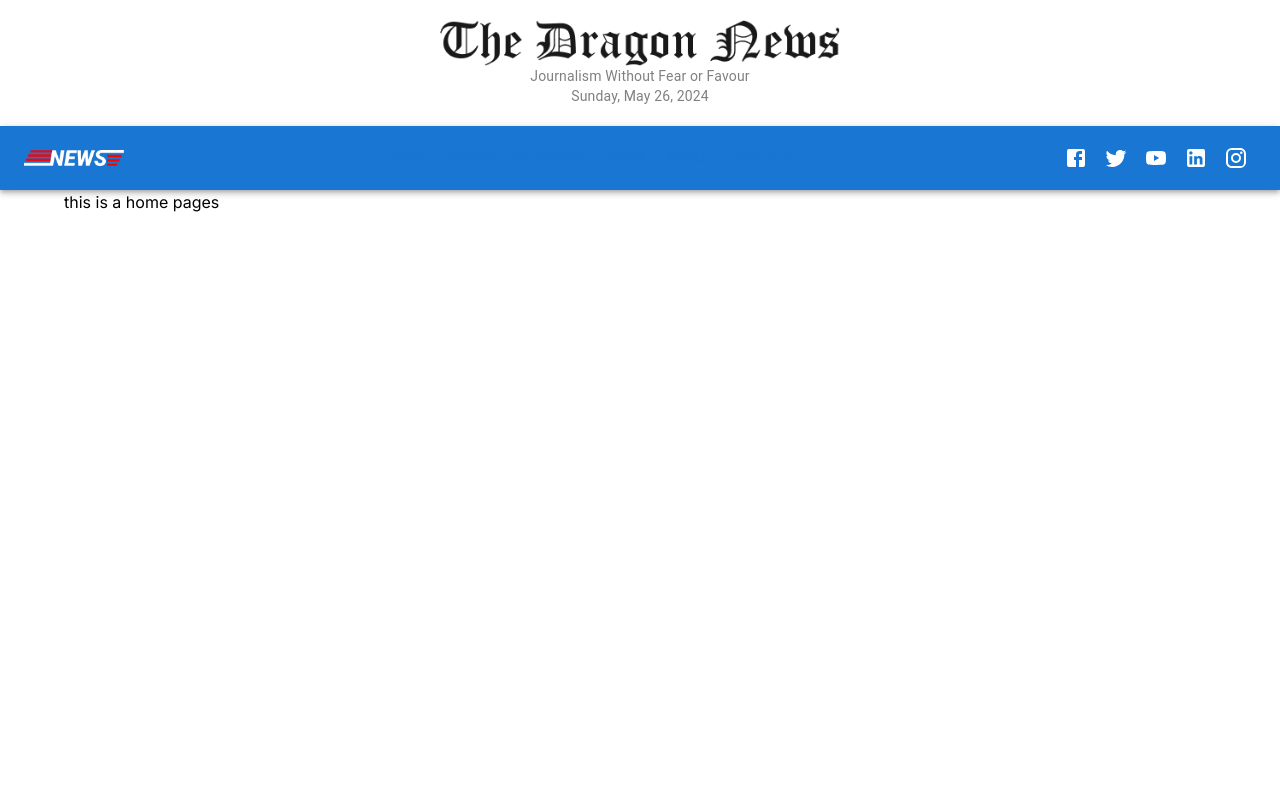
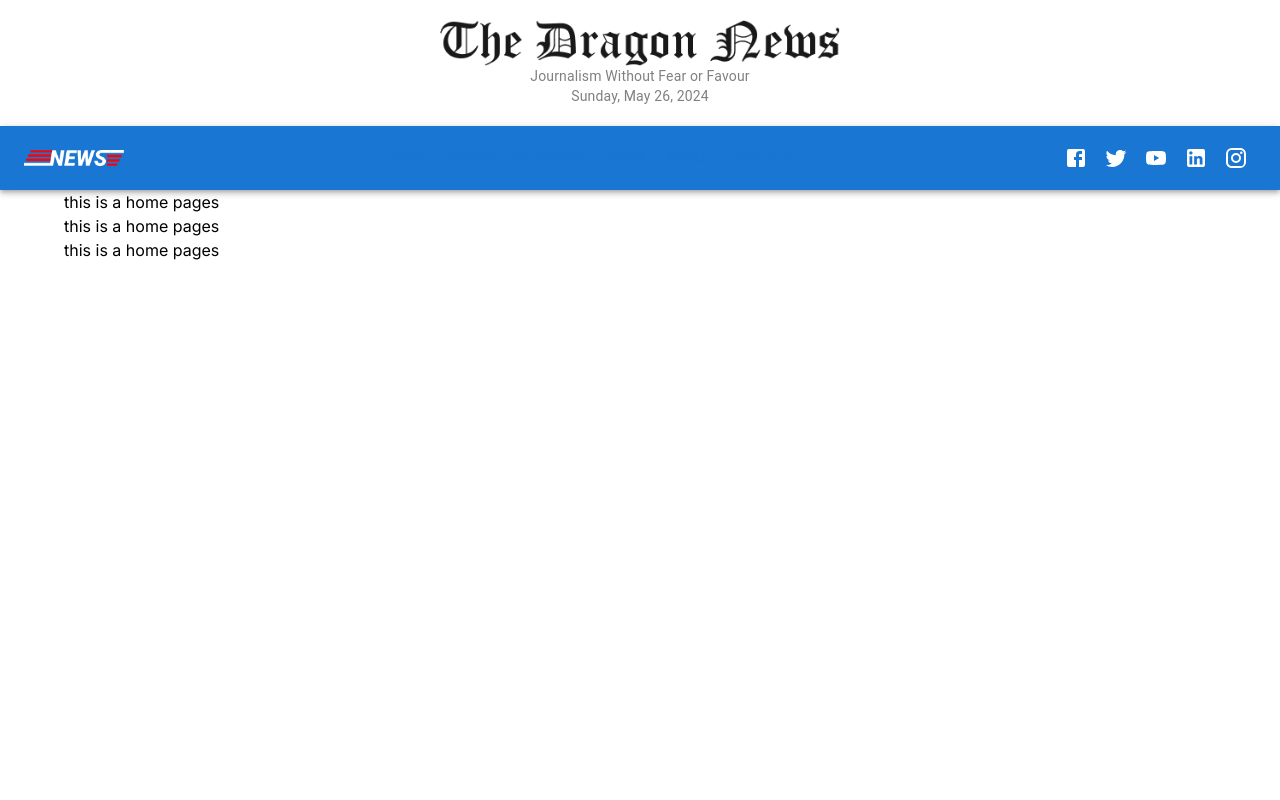
Before and after one commit to shaikot07/the-dragon-news-use-next, a Next.js app: page / in a window 1280 px wide. Shown: the top 800 px of the page. Built offline with nearby package versions, Linux system fonts and the light colour scheme.

Commit message:
work on going  home pages

```diff
--- a/src/app/page.js
+++ b/src/app/page.js
@@ -4,6 +4,8 @@ const HomePage = () => {
   return (
     <div>
       <h1>this is a home pages</h1>
+      <h1>this is a home pages</h1>
+      <h1>this is a home pages</h1>
     </div>
   );
 };
```
